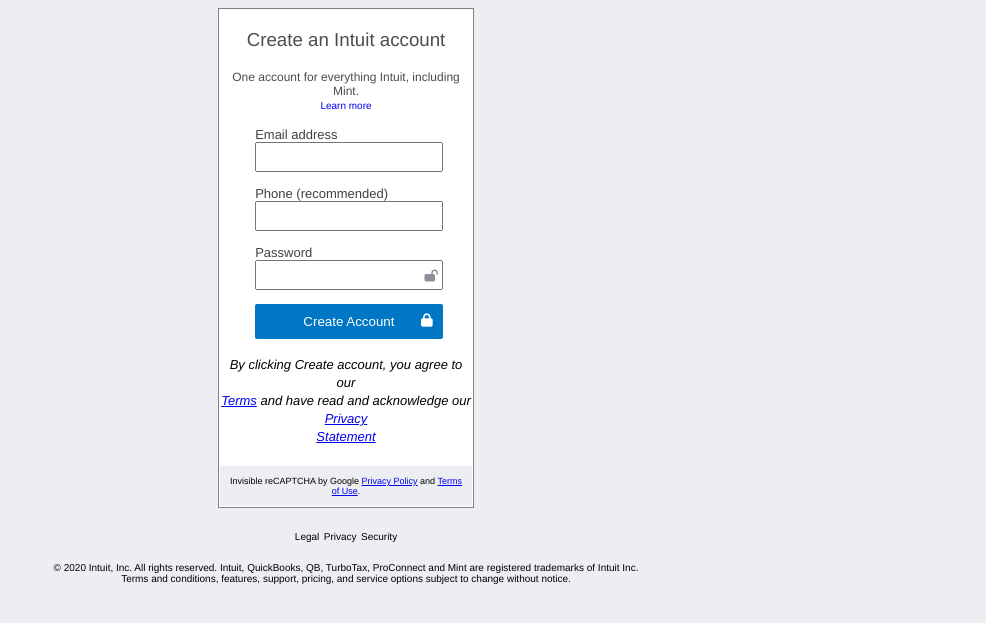
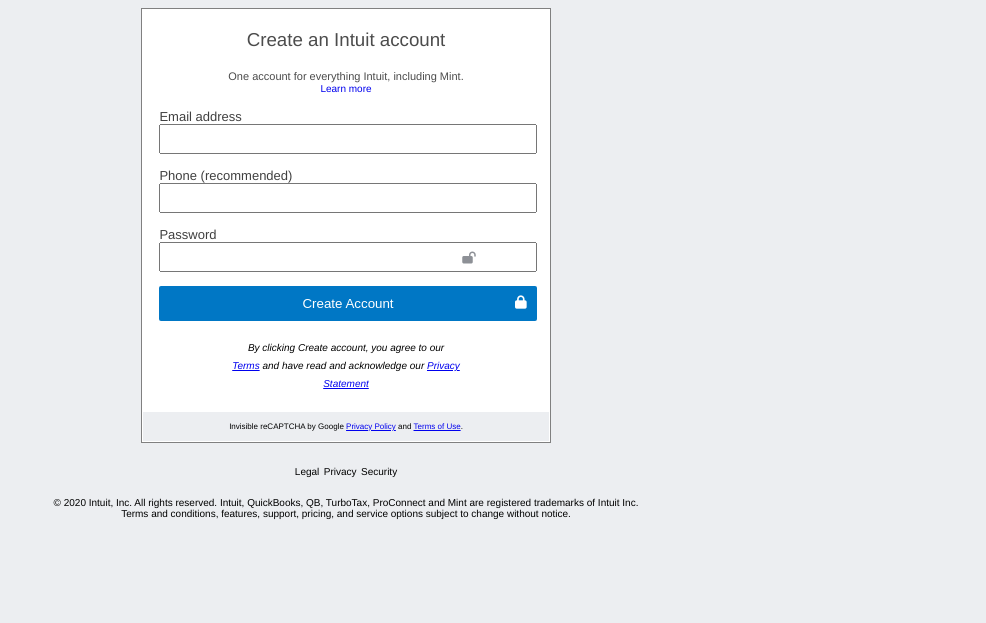
Before and after one commit to tnyandoro/intuit-mint-clone, a plain HTML site: page index.html in a window 1280 px wide. Shown: the part 129-752 px from the top of the page, without its empty margins (294-1280 px from the left). Drawn offline with Linux system fonts and the light colour scheme.

```diff
--- a/style.css
+++ b/style.css
@@ -6,9 +6,9 @@
 
 body {
   background-color: #eceef1;
-    font-family: "AvenirNext", Avenir, "Helvetica Neue", Helvetica, Arial, sans-serif;
+  font-family: "AvenirNext", Avenir, "Helvetica Neue", Helvetica, Arial,
+    sans-serif;
 }
-
 
 /*---------header----------*/
 
@@ -39,7 +39,6 @@ header {
   border-radius: 2px;
   margin: 0 10px 0 10px;
 }
-
 
 /*-----------logos----------*/
 
@@ -72,12 +71,11 @@ header {
   width: 70px;
 }
 
-
 /*-----------------main section --------------*/
 
 main {
   align-content: center;
-    width: 20%;
+  width: 32%;
   margin: auto;
   background-color: #fff;
   margin: 0 auto;
@@ -86,22 +84,19 @@ main {
 }
 
 .form-center {
-    width: 93%;
+  width: 100%;
   height: auto;
+  margin-left: -11%;
 }
 
 .input-width {
   min-height: 30px;
-    width: 80%;
+  width: 93%;
 }
 
 .form-input {
   margin-left: 15%;
   width: 100%;
-}
-
-.input-width {
-    width: 80%;
 }
 
 .form-input {
@@ -132,7 +127,7 @@ main {
 }
 
 .description {
-    font-size: 12px;
+  font-size: 11px;
   text-align: center;
   padding-bottom: 15px;
 }
@@ -176,7 +171,6 @@ main {
   margin-right: auto;
 }
 
-
 /*----------footer section ---------*/
 
 .footer-menu {
@@ -202,7 +196,7 @@ ul li {
 }
 
 em {
-    font-size: small;
+  font-size: x-small;
   text-align: center;
   align-content: center;
   align-items: center;
@@ -215,7 +209,7 @@ em {
 }
 
 p.captcha {
-    font-size: xx-small;
+  font-size: 8px;
   text-align: center;
   padding: 5px;
 }
@@ -243,4 +237,5 @@ ul {
 .copy-right {
   font-size: x-small;
   text-align: center;
+  margin-bottom: 5%;
 }
```
Lines whose indentation alone changed are shown as unchanged.
